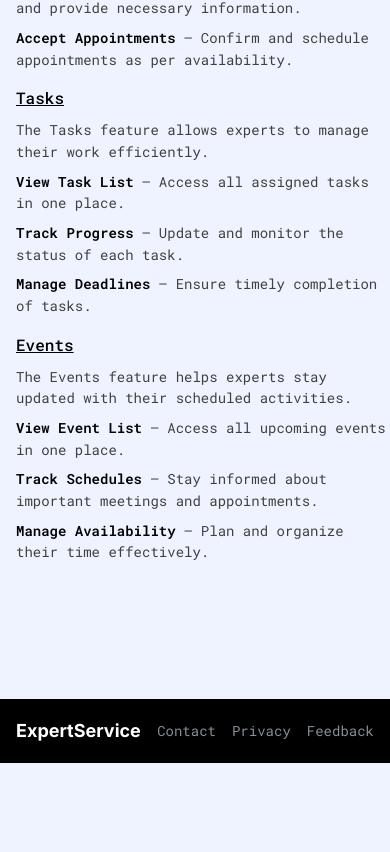
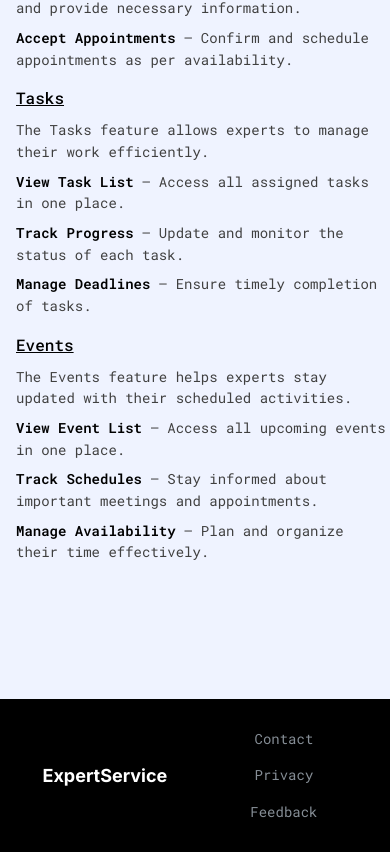
Before and after one commit to Anuragdev03/experts_serv_FE, a React (Vite) app: page / in a window 390 px wide. Shown: the part 1175-2027 px from the top of the page. Before the commit the page ends 1938 px from the top, so only its background shows below. Built offline with nearby package versions, Linux system fonts and the light colour scheme; no server answers; what simple-crypto-js would draw is missing.

Commit message:
Fix footer

```diff
--- a/src/components/footer/FooterSimple.module.css
+++ b/src/components/footer/FooterSimple.module.css
@@ -23,3 +23,13 @@
     font-size: 14px;
     opacity: .8;
 }
+
+@media only screen and (max-width: 768px) {
+    .links {
+        flex-direction: column !important;
+        margin: 30px;
+    }
+    .inner {
+        justify-content: space-around;
+    }
+}
```
